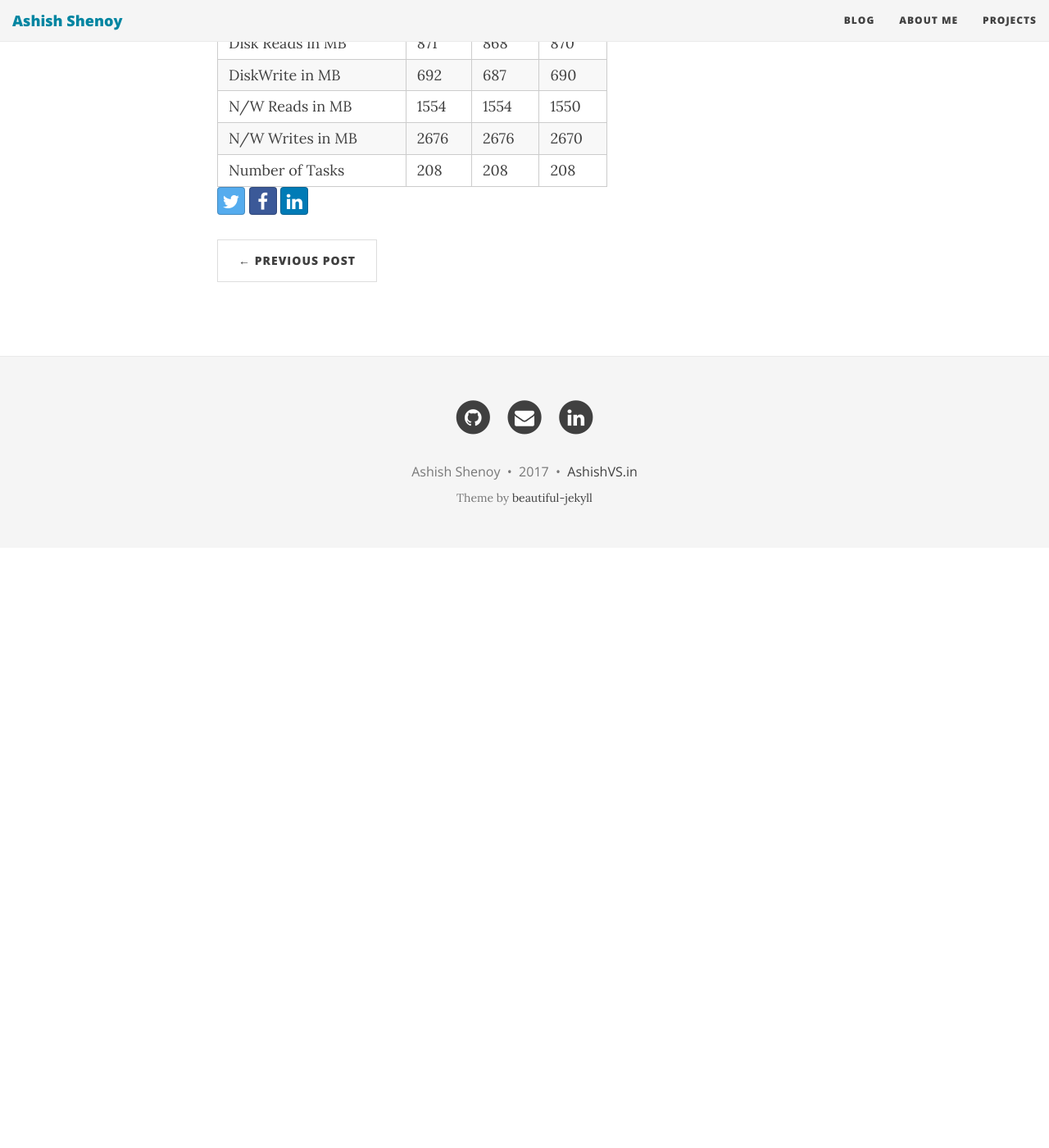
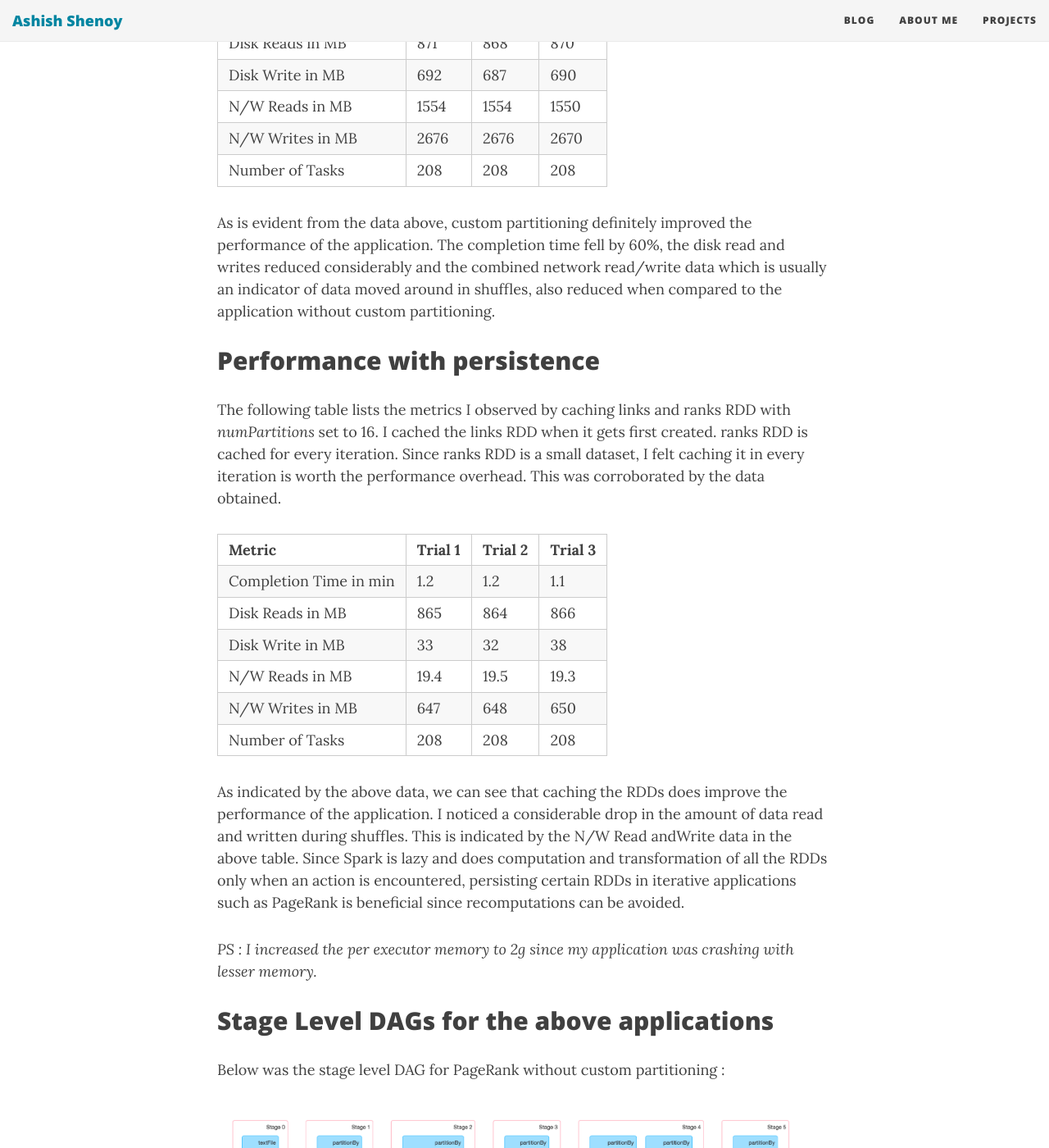
Before and after one commit to ashishvshenoy/ashishvshenoy.github.io, a Jekyll site: the page built from _posts/2017-03-25-experiments-with-the-performance-of-apache-spark-and-apache-storm.md, in a window 1280 px wide and 1400 px high, scrolled down 3144 px. Shown: the whole window at 82% size. Built offline with Jekyll 4.4.1, drawn with Linux system fonts in a browser that asks for light colours; nearby versions of some CDN libraries; before the commit the page ends 3812 px from its top, so only the background shows below that; some of the changed text lies outside the part shown.

Commit message:
Updated 2017-03-25-experiments-with-the-performance-of-apache-spark-and-apache-storm.md

```diff
--- a/_posts/2017-03-25-experiments-with-the-performance-of-apache-spark-and-apache-storm.md
+++ b/_posts/2017-03-25-experiments-with-the-performance-of-apache-spark-and-apache-storm.md
@@ -71,7 +71,42 @@ partitioning.
 |<strong>Metric</strong>| <strong>Trial 1</strong>| <strong>Trial 2</strong>| <strong>Trial 3</strong>|
 |Completion Time in min| 1.9| 1.8| 1.8|
 |Disk Reads in MB| 871| 868| 870|
-|DiskWrite in MB| 692| 687| 690|
+|Disk Write in MB| 692| 687| 690|
 |N/W Reads in MB| 1554| 1554| 1550|
 |N/W Writes in MB| 2676| 2676| 2670|
 |Number of Tasks| 208| 208| 208|
+
+As is evident from the data above, custom partitioning definitely improved the performance of the application. The completion time fell by 60%, the disk read and writes reduced considerably and the combined network read/write data which is usually an indicator of data moved around in shuffles, also reduced when compared to the application without custom partitioning.
+
+## Performance with persistence
+
+The following table lists the metrics I observed by caching links and ranks RDD with _numPartitions_
+set to 16.
+I cached the links RDD when it gets first created. ranks RDD is cached for every iteration. Since ranks RDD is a small dataset, I felt caching it in every iteration is worth the performance overhead. This was corroborated by the data obtained.
+
+|<strong>Metric</strong>| <strong>Trial 1</strong>| <strong>Trial 2</strong>| <strong>Trial 3</strong>|
+|Completion Time in min| 1.2| 1.2| 1.1|
+|Disk Reads in MB| 865| 864| 866|
+|Disk Write in MB| 33| 32| 38|
+|N/W Reads in MB| 19.4| 19.5| 19.3|
+|N/W Writes in MB| 647| 648| 650|
+|Number of Tasks| 208| 208| 208|
+
+As indicated by the above data, we can see that caching the RDDs does improve the performance of the application. I noticed a considerable drop in the amount of data read and written during shuffles. This is indicated by the N/W Read andWrite data in the above table. Since Spark is lazy and does computation and transformation of all the RDDs only when an action is encountered, persisting certain RDDs in iterative applications such as PageRank is beneficial since recomputations can be avoided.
+
+_PS : I increased the per executor memory to 2g since my application was crashing with
+lesser memory._
+
+## Stage Level DAGs for the above applications
+
+Below was the stage level DAG for PageRank without custom partitioning :
+
+![Stage Level DAG for PageRank Without Custom Partitioning Spark UI]({{site.baseurl}}/img/Screen Shot 2017-03-25 at 11.52.04 AM.png)
+
+Below was the stage level DAG for PageRank with custom partitioning. We can see that between every iteration one stage (the partitionBy and mapPartitions) is eliminated because of co-partitioning:
+
+![Stage Level DAG for PageRank With Custom Partitioning Spark UI]({{site.baseurl}}/img/Screen%20Shot%202017-03-25%20at%2011.54.02%20AM.png)
+
+Below was the stage level DAG for PageRank with custom partitioning and persistence. The green dots indicate the cached RDDs being used :
+
+![Stage Level DAG for PageRank With Custom Partitioning and Persistence Spark UI]({{site.baseurl}}/img/Screen Shot 2017-03-25 at 11.56.17 AM.png)
```
